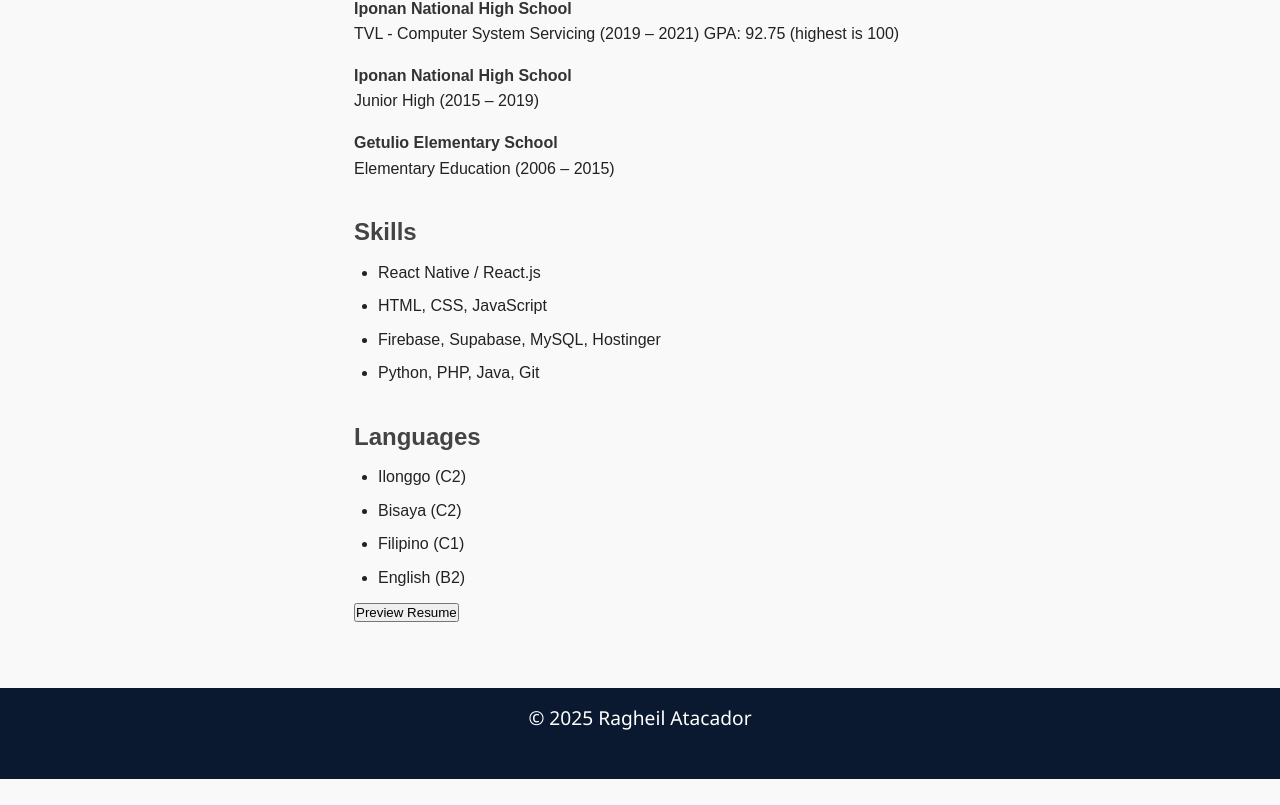
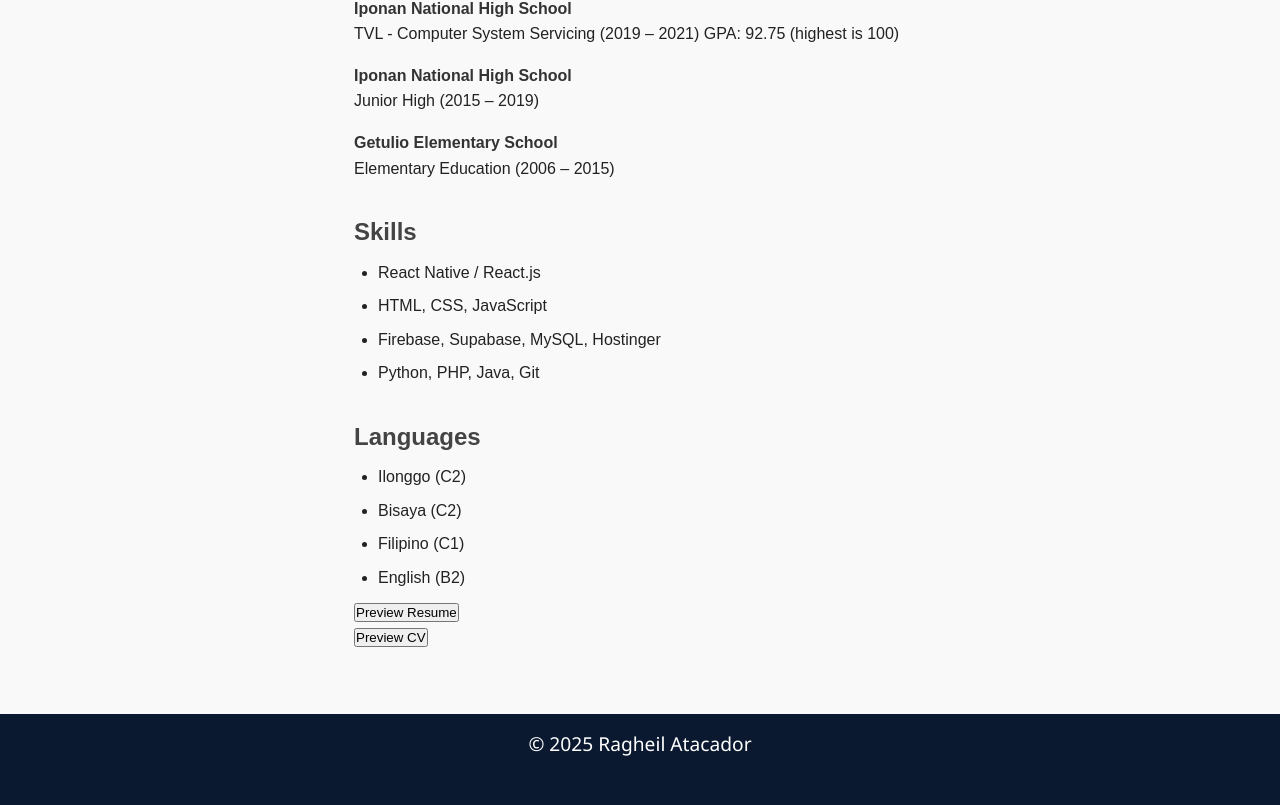
Before and after one commit to Ragheil/portfolio, a React (Vite) app: page /about in a window 1280 px wide. Shown: the part 423-1228 px from the top of the page. Before the commit the page ends 1202 px from the top, so only its background shows below. Built offline with nearby package versions, Linux system fonts and the light colour scheme.

Commit message:
added preview CV

```diff
--- a/src/pages/About.jsx
+++ b/src/pages/About.jsx
@@ -69,6 +69,9 @@ const About = () => {
           <button onClick={() => window.open('/file/Ragheil_Atacador_RESUME.pdf', '_blank')}> Preview Resume </button>
         </div>
 
+       <div className="resume-preview-button">
+          <button onClick={() => window.open('/file/Ragheil_Atacador-CV.pdf', '_blank')}> Preview CV </button>
+        </div>
       </div>
     </section>
   );
```
Also changed, not shown: 1 other file (tests, documents, lock files or other folders).
